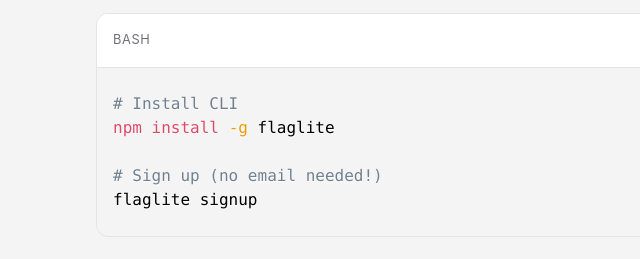
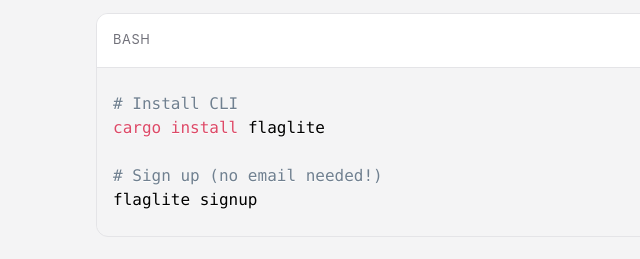
Before and after one commit to faiscadev/flaglite, an Astro site in the folder website/: page / in a window 1280 px wide. Shown: the part 867-1126 px from the top of the page, 248-888 px from the left. Built offline with nearby package versions, Linux system fonts and the light colour scheme; Astro itself is replaced by a stand-in of ours.

Commit message:
fix(website): correct CLI install command to cargo install

```diff
--- a/website/src/pages/index.astro
+++ b/website/src/pages/index.astro
@@ -70,7 +70,7 @@ import '../styles/landing.css';
                 <button class="copy-btn">Copy</button>
               </div>
               <pre><code class="language-bash"># Install CLI
-npm install -g flaglite
+cargo install flaglite
 
 # Sign up (no email needed!)
 flaglite signup</code></pre>
```
